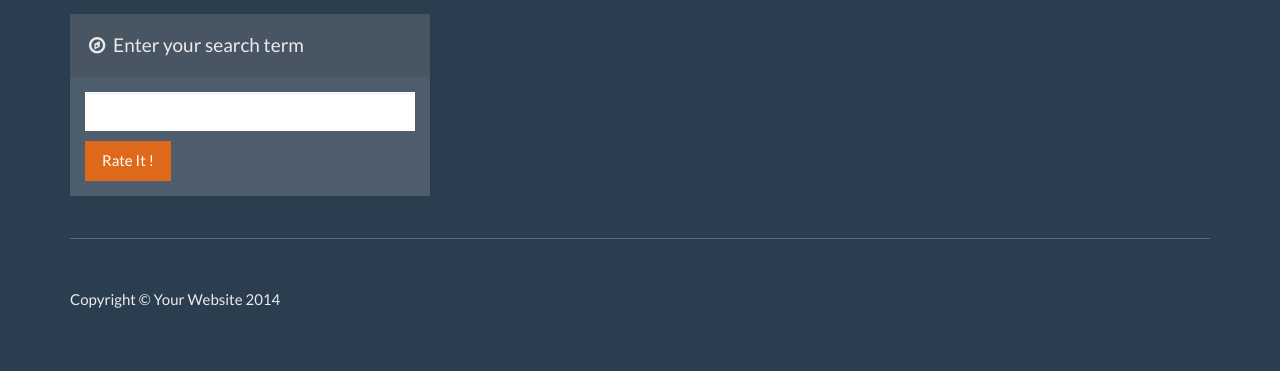
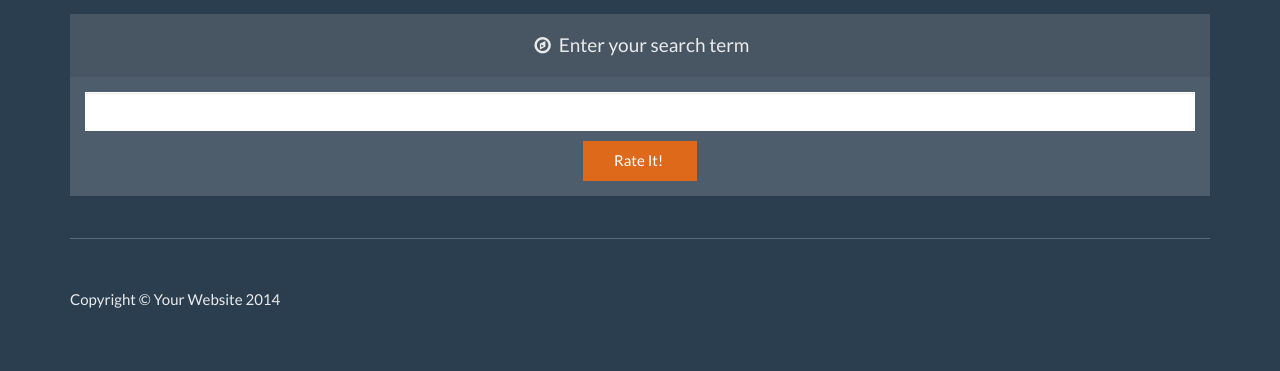
Before and after one commit to aroooshi/CloudFinalProject, a plain HTML site: page index.html in a window 1280 px wide. Shown: the part 527-898 px from the top of the page. Drawn offline with Linux system fonts and the light colour scheme.

Commit message:
Updated homepage

```diff
--- a/index.html
+++ b/index.html
@@ -167,7 +167,9 @@
                     Social Rating
                 </h1>
             </div>
-            <div class="col-lg-4">
+            <center>
+            <div class="col-sm-12">
+
                 <div class="panel panel-default">
                     <div class="panel-heading">
                         <h4><i class="fa fa-fw fa-compass"></i> Enter your search term</h4>
@@ -183,7 +185,7 @@
                     <!-- </div> -->
                     <div id="success"></div>
                     <!-- For success/fail messages -->
-                        <button type="submit" class="btn btn-primary">Rate It !</button>
+                        <button type="submit" class="btn btn-primary">&nbsp; &nbsp; &nbsp;Rate It! &nbsp; &nbsp; &nbsp;</button>
                     </div>
                 </div>
             </div>
@@ -298,7 +300,7 @@
                 </div>
             </div>
         </footer>
-
+    </center>
     </div>
     <!-- /.container -->
 
@@ -311,7 +313,7 @@
     <!-- Script to Activate the Carousel -->
     <script>
     $('.carousel').carousel({
-        interval: 5000 //changes the speed
+        interval: 2500 //changes the speed
     })
     </script>
 
```
